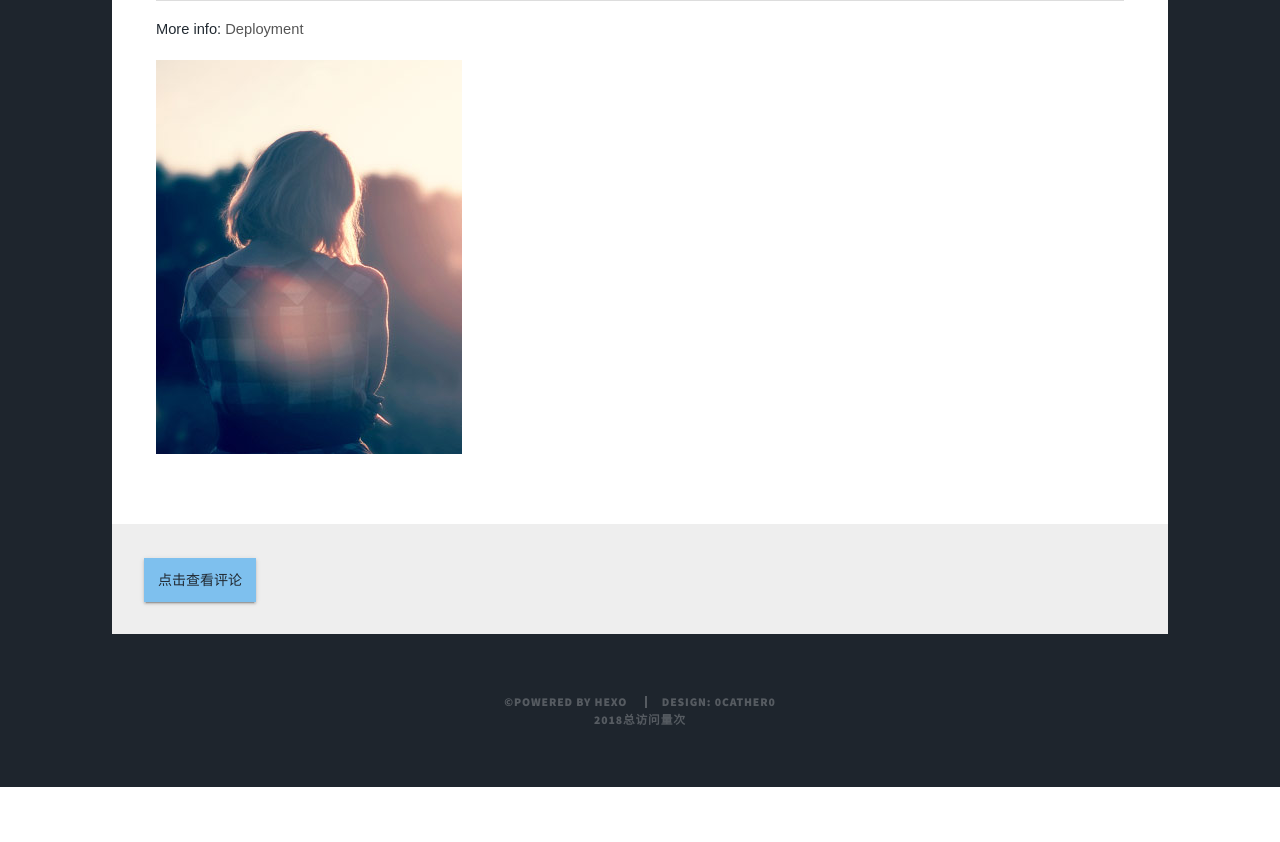
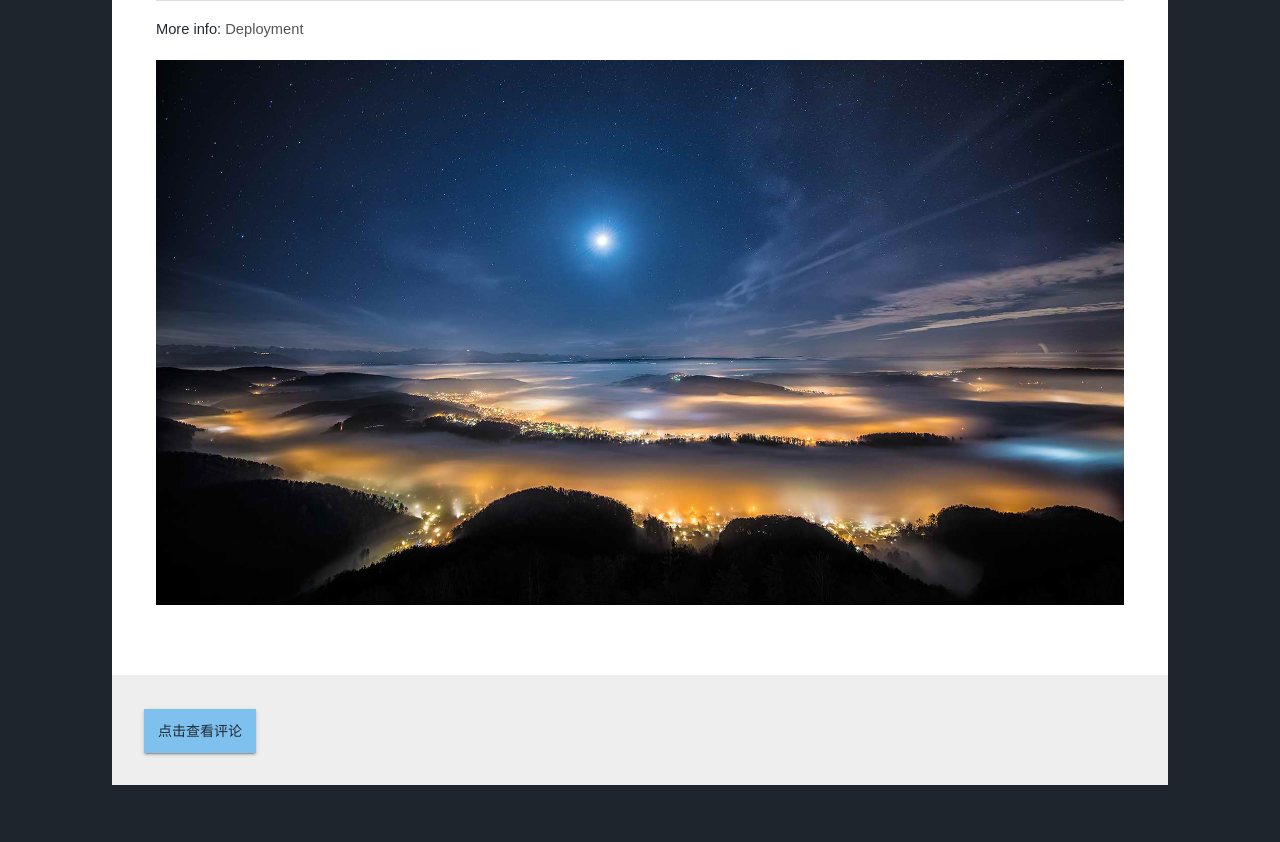
Before and after one commit to 0Cather0/0Cather0.github.io, a plain HTML site: page 2018/04/14/hello-world/index.html in a window 1280 px wide. Shown: the part 1575-2417 px from the top of the page. Before the commit the page ends 2362 px from the top, so only its background shows below. Drawn offline with nearby package versions, Linux system fonts and the light colour scheme; some packages are replaced by stand-ins of ours; a script that the page names is missing.

Commit message:
Site updated: 2018-04-17 23:54:02

```diff
--- a/2018/04/14/hello-world/index.html
+++ b/2018/04/14/hello-world/index.html
@@ -174,7 +174,7 @@ More info: [Generating](https://hexo.io/docs/generating.html)
 
 &lt;pre&gt;`&lt;span class=&quot;hljs-variable&quot;&gt;$ &lt;/span&gt;hexo deploy
 </code></pre><p>More info: <a href="https://hexo.io/docs/deployment.html" target="_blank" rel="noopener">Deployment</a></p>
-<p><img src="/images/she.jpg" alt=""></p>
+<p><img src="/images/guang.jpg" alt=""></p>
 
             </div>
 
```
